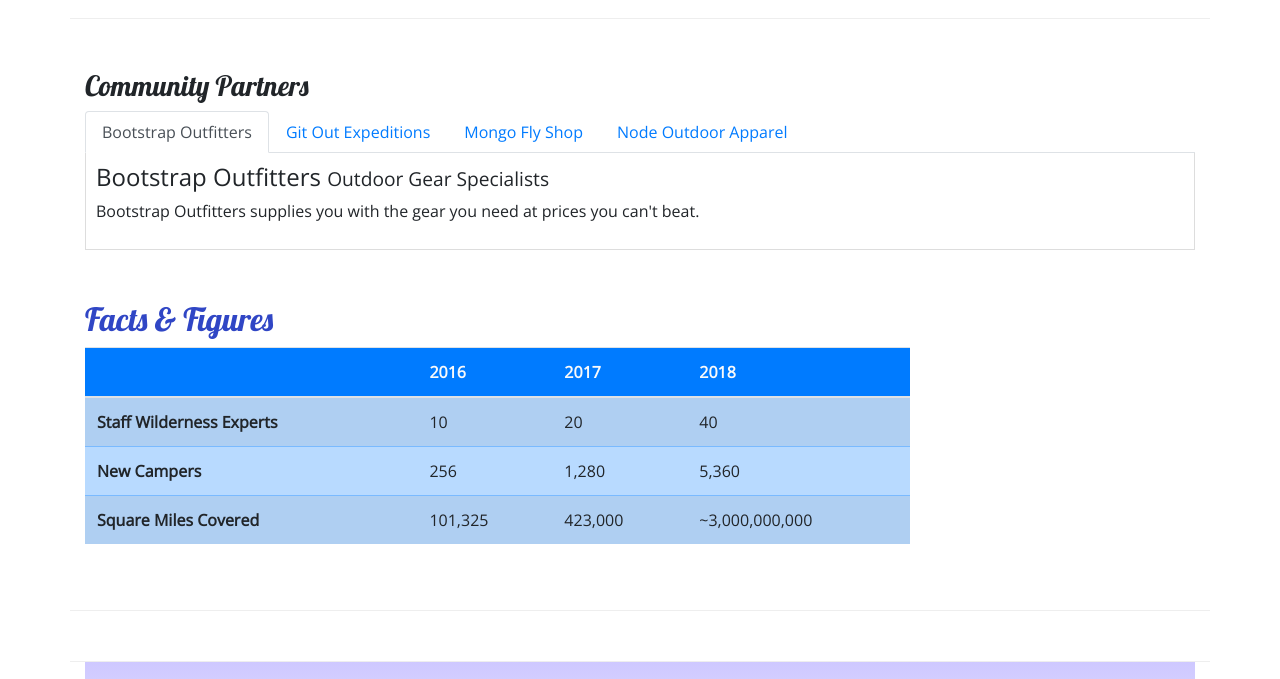
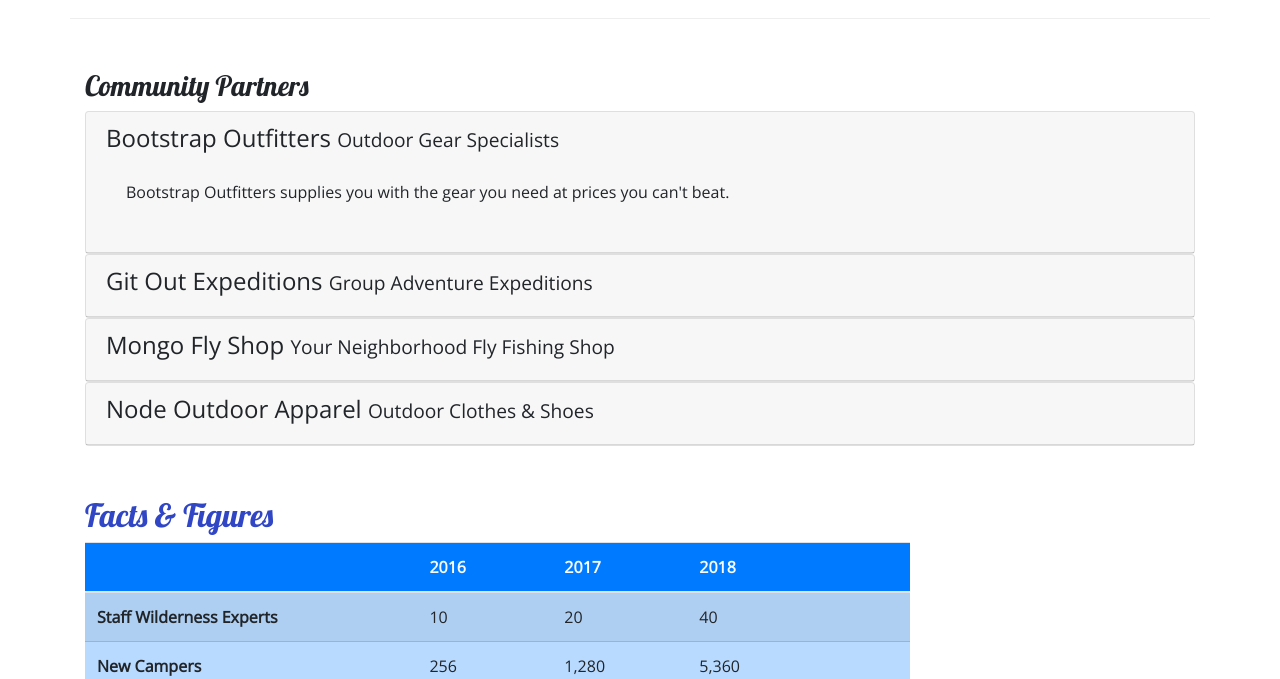
Before and after one commit to felsonm/nucampsite, a website: page aboutus.html in a window 1280 px wide. Shown: the part 850-1529 px from the top of the page. Drawn offline with nearby package versions, Linux system fonts and the light colour scheme.

Commit message:
Accordion

```diff
--- a/aboutus.html
+++ b/aboutus.html
@@ -123,39 +123,68 @@
         <div class="row row-content">
             <div class="col">
                 <h3>Community Partners</h3>
-                <ul class="nav nav-tabs">
-                    <li class="nav-item"><a class="nav-link active" href="#bootstrap" role="tab"
-                            data-toggle="tab">Bootstrap Outfitters</a></li>
-                    <li class="nav-item"><a class="nav-link" href="#git" role="tab" data-toggle="tab">Git Out
-                            Expeditions</a></li>
-                    <li class="nav-item"><a class="nav-link" href="#mongo" role="tab" data-toggle="tab">Mongo Fly
-                            Shop</a></li>
-                    <li class="nav-item"><a class="nav-link" href="#node" role="tab" data-toggle="tab">Node Outdoor
-                            Apparel</a></li>
-                </ul>
-
-                <div class="tab-content">
-                    <div role="tabpanel" class="tab-pane fade show active" id="bootstrap">
-                        <h4>Bootstrap Outfitters <small>Outdoor Gear Specialists</small></h4>
-                        <p class="d-none d-sm-block">Bootstrap Outfitters supplies you with the gear you need at
-                            prices you can't beat.</p>
-                    </div>
-                    <div role="tabpanel" class="tab-pane fade" id="git">
-                        <h4>Git Out Expeditions <small>Group Adventure Expeditions</small></h4>
-                        <p class="d-none d-sm-block">Join Git Out Expeditions to explore new horizons with a group
-                            of other adventurers!</p>
-                    </div>
-                    <div role="tabpanel" class="tab-pane fade" id="mongo">
-                        <h4>Mongo Fly Shop <small>Your Neighborhood Fly Fishing Shop.</small></h4>
-                        <p class="d-none d-sm-block">Need a new fishing pole, a tacklebox, or flies of all kinds?
-                            Stop by Mongo Fly Shop.</p>
-                    </div>
-                    <div role="tabpanel" class="tab-pane fade" id="node">
-                        <h4>Node Outdoor Apparel <small>Outdoor Clothes & Shoes</small></h4>
-                        <p class="d-none d-sm-block">From polar fleeces to swimsuits, hiking boots to waders, a
-                            visit to Node will be sure to get you covered.</p>
+                <div id="accordion">
+                    <div class="card">
+                        <div role="tab" class="card-header">
+                            <h4>
+                                <a data-toggle="collapse" data-target="#bootstrap">
+                                    Bootstrap Outfitters <small>Outdoor Gear Specialists</small>
+                                </a>
+                            </h4>
+                            <div class="collapse show" id="bootstrap" data-parent="#accordion">
+                                <div class="card-body">
+                                    <p class="d-none d-sm-block">Bootstrap Outfitters supplies you with the gear you
+                                        need at prices you can't beat.</p>
                                 </div>
                             </div>
+                        </div>
+                    </div>
+                    <div class="card">
+                        <div role="tab" class="card-header">
+                            <h4>
+                                <a class="collapsed" data-toggle="collapse" data-target="#git">
+                                    Git Out Expeditions <small>Group Adventure Expeditions</small>
+                                </a>
+                            </h4>
+                            <div class="collapse" id="git" data-parent="#accordion">
+                                <div class="card-body">
+                                    <p class="d-none d-sm-block">Join Git Out Expeditions to explore new horizons
+                                        with a group of other adventurers!</p>
+                                </div>
+                            </div>
+                        </div>
+                    </div>
+                    <div class="card">
+                        <div role="tab" class="card-header">
+                            <h4>
+                                <a class="collapsed" data-toggle="collapse" data-target="#mongo">
+                                    Mongo Fly Shop <small>Your Neighborhood Fly Fishing Shop</small>
+                                </a>
+                            </h4>
+                            <div class="collapse" id="mongo" data-parent="#accordion">
+                                <div class="card-body">
+                                    <p class="d-none d-sm-block">Need a new fishing pole, a tacklebox, or flies of
+                                        all kinds? Stop by Mongo Fly Shop.</p>
+                                </div>
+                            </div>
+                        </div>
+                    </div>
+                    <div class="card">
+                        <div role="tab" class="card-header">
+                            <h4>
+                                <a class="collapsed" data-toggle="collapse" data-target="#node">
+                                    Node Outdoor Apparel <small>Outdoor Clothes & Shoes</small>
+                                </a>
+                            </h4>
+                            <div class="collapse" id="node" data-parent="#accordion">
+                                <div class="card-body">
+                                    <p class="d-none d-sm-block">From polar fleeces to swimsuits, hiking boots to
+                                        waders, a visit to Node will be sure to get you covered.</p>
+                                </div>
+                            </div>
+                        </div>
+                    </div>
+
 
                     <div class="row row-content">
                         <div class="col-sm-9">
@@ -194,9 +223,11 @@
                             </div>
                         </div>
                     </div>
-            </div>
 
-    </div>
+
+
+
+
 
                     <footer class="site-footer">
                         <div class="container">
@@ -222,7 +253,8 @@
                                             class="fa fa-youtube"></i></a>
                                 </div>
                                 <div class="col-sm-4 text-center">
-                    <a role="button" class="btn btn-link" href="tel:+12065551234"><i class="fa fa-phone"></i>
+                                    <a role="button" class="btn btn-link" href="tel:+12065551234"><i
+                                            class="fa fa-phone"></i>
                                         1-206-555-1234</a><br />
                                     <a role="button" class="btn btn-link" href="mailto:campsites@nucamp.co"><i
                                             class="fa fa-envelope-o"></i> campsites@nucamp.co</a>
@@ -230,6 +262,7 @@
                             </div>
                         </div>
                     </footer>
+
                     <script src="node_modules/jquery/dist/jquery.slim.min.js"></script>
                     <script src="node_modules/popper.js/dist/umd/popper.min.js"></script>
                     <script src="node_modules/bootstrap/dist/js/bootstrap.min.js"></script>
--- a/css/styles.css
+++ b/css/styles.css
@@ -43,8 +43,7 @@ footer {
     padding: 20px 0;
 }
 
-.tab-content {
-    border: 1px solid #DDD;
-    border-top: none;
-    padding: 10px;
-}
+a, a:hover {
+    color: inherit;
+    text-decoration: none;
+  }
```
Lines whose indentation alone changed are shown as unchanged.
